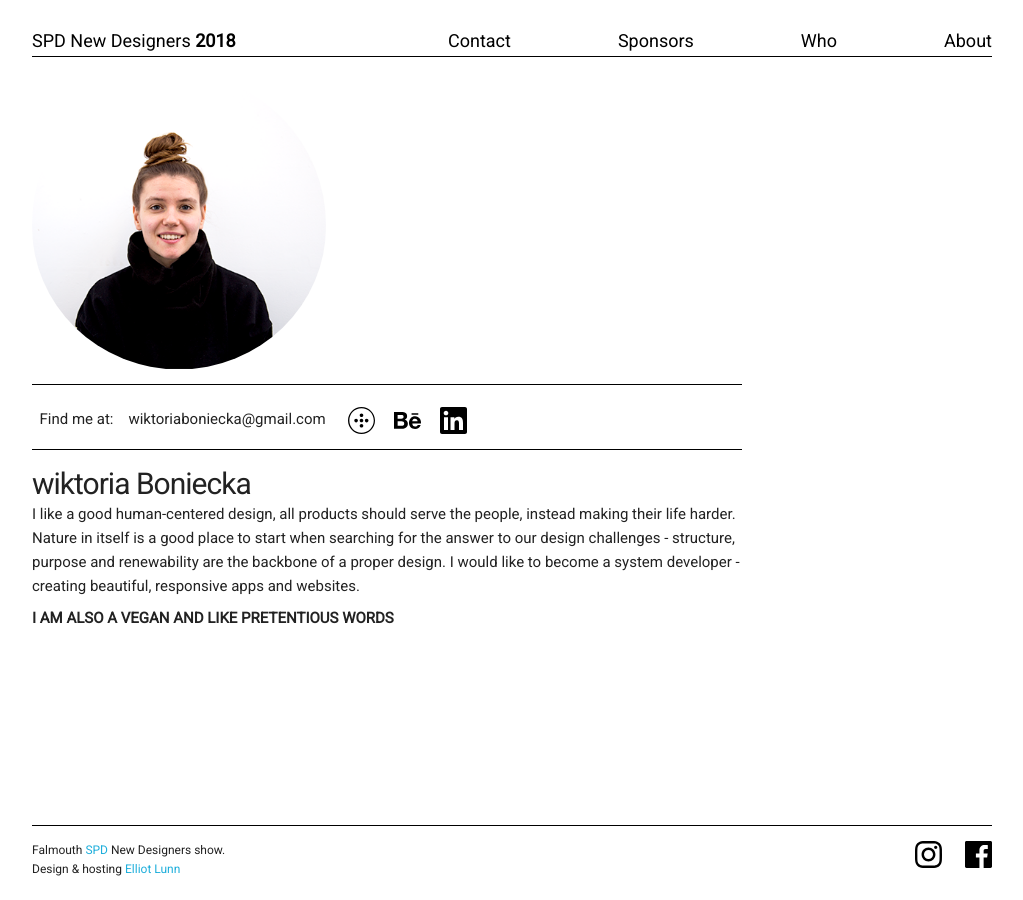
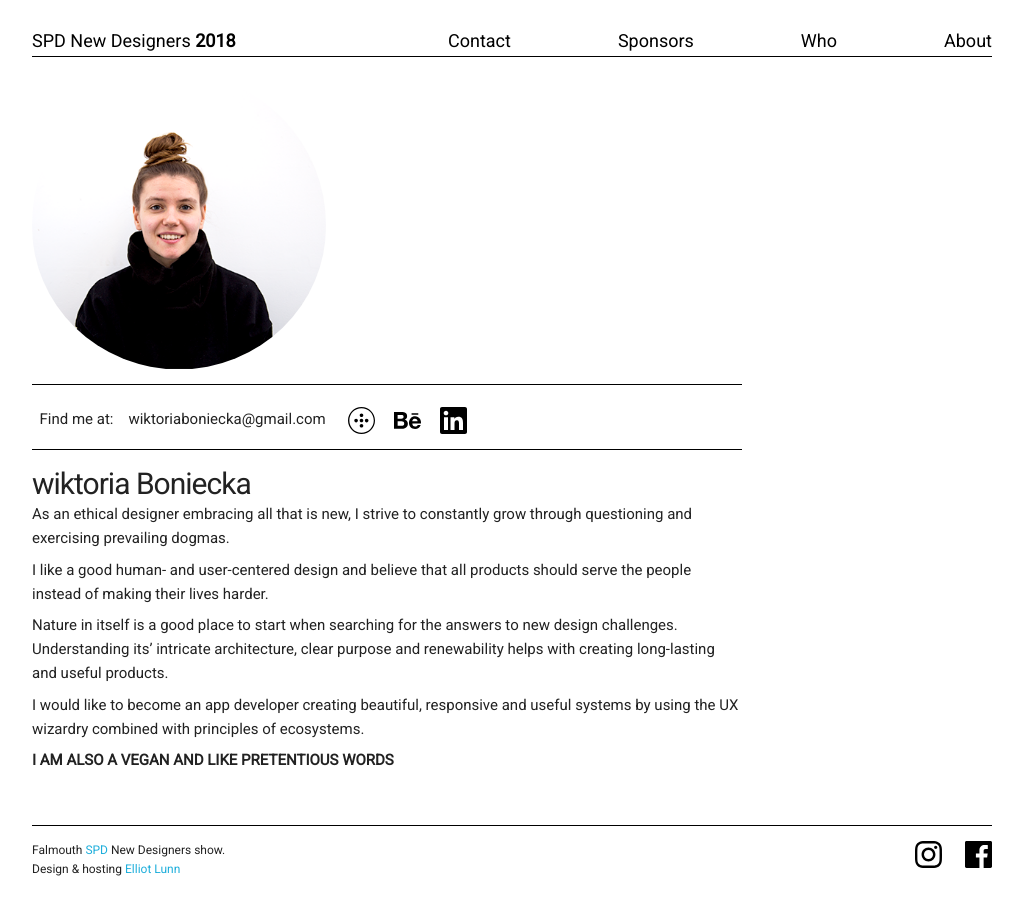
Before and after one commit to Elunn/greensnoteasy, a Jekyll site: the page built from profiles/wiktoria.html, in a window 1280 px wide. Shown: the whole page, without its empty margins (128-1151 px from the left). Built offline with Jekyll 4.4.1, drawn with Linux system fonts in a browser that asks for light colours; nearby versions of some CDN libraries; Markdown is read by kramdown in place of the engine named in the settings.

Commit message:
wiktoria's page

```diff
--- a/_layouts/default.html
+++ b/_layouts/default.html
@@ -21,7 +21,7 @@
   <link rel="stylesheet" href="{{site.baseurl}}/css/main.css">
   <!-- Favicon
   –––––––––––––––––––––––––––––––––––––––––––––––––– -->
-  <link rel="icon" type="image/png" href="images/fav.png">
+  <link rel="icon" type="image/png" href="{{site.baseurl}}/images/fav.png">
 
 </head>
 <body>
--- a/profiles/wiktoria.html
+++ b/profiles/wiktoria.html
@@ -28,9 +28,14 @@ layout: default
                         </div>
                         <hr>
                         <h2>wiktoria Boniecka</h2>
-                        <p>I like a good human-centered design, all products should serve the people, instead making their life harder. Nature in itself is a good place to start when searching for the answer to our design challenges - structure, purpose and renewability are the backbone of a proper design.
-                        I would like to become a system developer - creating beautiful, responsive apps and websites.
-                        </p>
+                        <p>As an ethical designer embracing all that is new, I strive to constantly grow through questioning and exercising prevailing dogmas.</p>
+
+                        <p>I like a good human- and user-centered design and believe that all products should serve the people instead of making their lives harder.</p>
+
+                        <p>Nature in itself is a good place to start when searching for the answers to new design challenges. Understanding its’ intricate architecture, clear purpose and renewability helps with creating long-lasting and useful products.</p>
+
+                        <p>I would like to become an app developer creating beautiful, responsive and useful systems by using the UX wizardry combined with principles of ecosystems.</p>
+
                         <p><strong>I AM ALSO A VEGAN AND LIKE PRETENTIOUS WORDS</strong></p>
                     </div>
                 </div>
```
